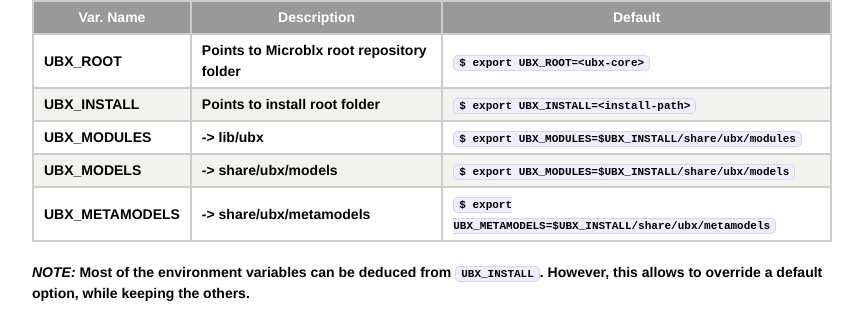
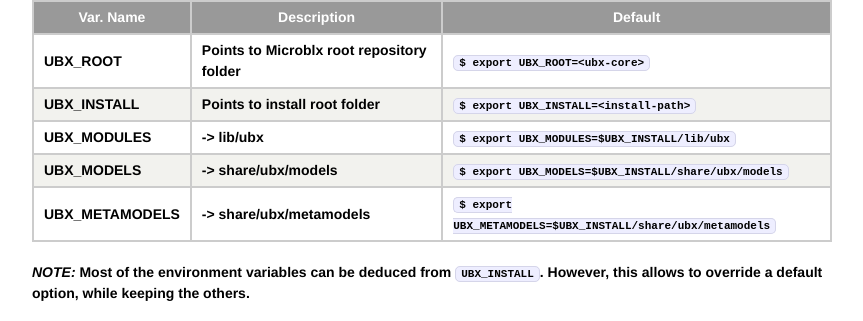
Before and after one commit to UbxTeam/UbxTeam.github.io, a Jekyll site: the page built from Documentation/layout_env.md, in a window 1280 px wide and 900 px high, scrolled down 1291 px. Shown: the part 127-448 px from the top of the window, without its empty margins (208-1071 px from the left). Built offline with Jekyll 4.4.1, drawn with Linux system fonts in a browser that asks for light colours.

Commit message:
fix env path

````diff
--- a/Documentation/layout_env.md
+++ b/Documentation/layout_env.md
@@ -55,8 +55,8 @@ Given a desidered installation folder ```<install-path>```, Ubx can be installed
 | -------------|----------------|----------------|
 | UBX_ROOT  | Points to Microblx root repository folder | ```$ export UBX_ROOT=<ubx-core>``` |
 | UBX_INSTALL  | Points to install root folder | ```$ export UBX_INSTALL=<install-path>``` |
-| UBX_MODULES  | -> lib/ubx | ```$ export UBX_MODULES=$UBX_INSTALL/share/ubx/modules```|
-| UBX_MODELS   | -> share/ubx/models | ```$ export UBX_MODULES=$UBX_INSTALL/share/ubx/models```|
+| UBX_MODULES  | -> lib/ubx | ```$ export UBX_MODULES=$UBX_INSTALL/lib/ubx```|
+| UBX_MODELS   | -> share/ubx/models | ```$ export UBX_MODELS=$UBX_INSTALL/share/ubx/models```|
 | UBX_METAMODELS | -> share/ubx/metamodels |  ```$ export UBX_METAMODELS=$UBX_INSTALL/share/ubx/metamodels```|
 
 ___NOTE:___ Most of the environment variables can be deduced from ```UBX_INSTALL```. However, this allows to override a default option, while keeping the others.
````
